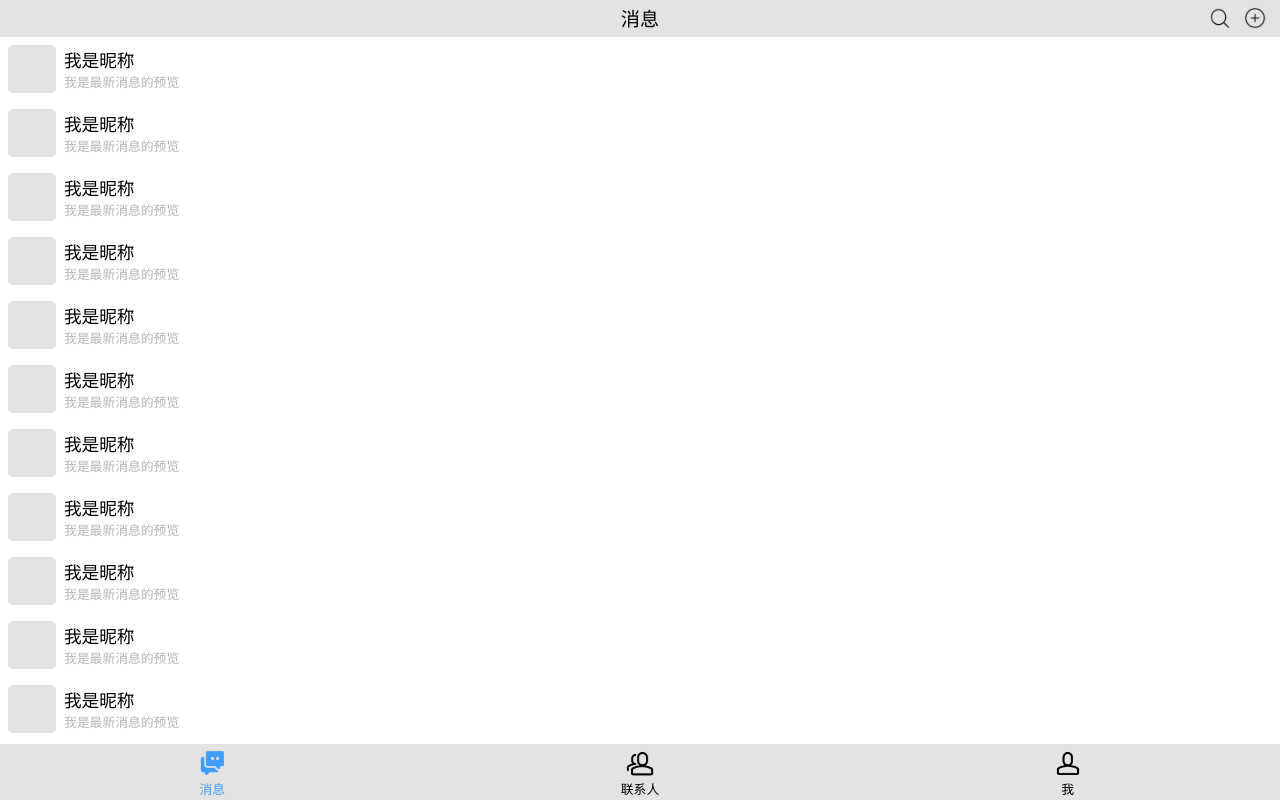
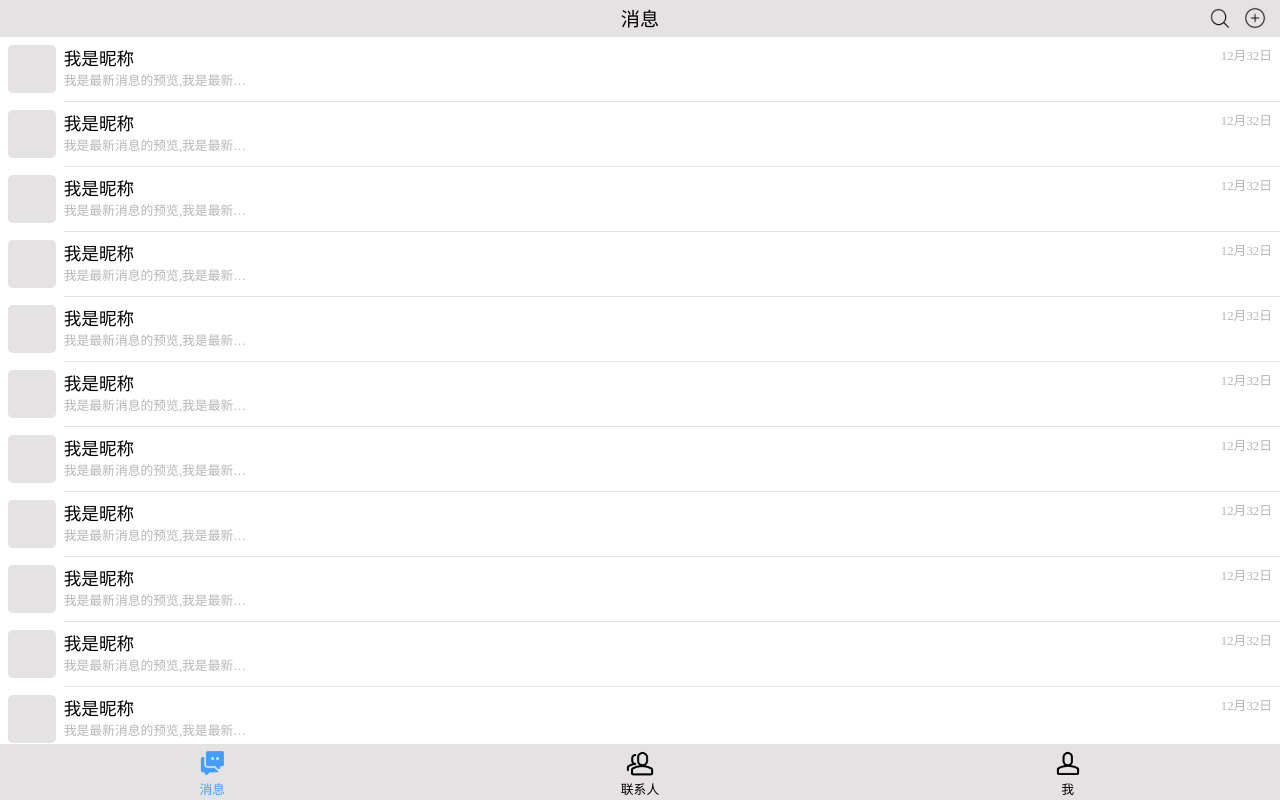
Before and after one commit to WDG321/immediate, a Vue app in the folder immd/: page /index/Message in a window 1280 px wide. Built offline with nearby package versions, Linux system fonts and the light colour scheme; the HTML template or start-up script is replaced by a standard one.

Commit message:
进一步完善了消息页面并修复了此页面的bug

```diff
--- a/immd/index.html
+++ b/immd/index.html
@@ -9,6 +9,9 @@
         margin: 0;
         padding: 0;
       }
+      html{
+        font-size: 16px;
+      }
     </style>
   </head>
   <body>
--- a/immd/src/components/Message.vue
+++ b/immd/src/components/Message.vue
@@ -1,10 +1,15 @@
 <template>
   <el-scrollbar class="elScrollbar" ref="elScrollbar" @scroll="scroll">
-    <div v-for="item in 50" :key="item" class="messageList">
+    <div v-for="item in 20" :key="item" class="messageList">
       <div class="headshot"></div>
-      <div>
-        <div class="username">我是昵称</div>
-        <div class="messagePreview">我是最新消息的预览</div>
+      <div class="box">
+        <div>
+          <div class="username">我是昵称</div>
+          <div class="messagePreview">
+            我是最新消息的预览,我是最新消息的预览,我是最新消息的预览
+          </div>
+        </div>
+        <div class="date">12月32日</div>
       </div>
     </div>
   </el-scrollbar>
@@ -27,6 +32,12 @@ export default {
       //更改滚动条位置
       elScrollbar.value.setScrollTop(scrollDistance.value);
     });
+    onMounted(() => {
+      //document.documentElement.clientHeight为网页可见区域高
+      //92.8的来源是顶部导航与底部导航的高度加起来任何乘以16，16为html的字体大小(px),因为使用了rem来设置高度
+      elScrollbar.value.wrapRef.style.height =
+        document.documentElement.clientHeight - 92.8 + "px";
+    });
     return { elScrollbar, scroll };
   },
 };
@@ -34,9 +45,9 @@ export default {
 
 <style scoped>
 .elScrollbar {
-  height: calc(100vh - 5.8rem);
 }
 .messageList {
+  width: 100%;
   display: flex;
   align-items: center;
 }
@@ -49,9 +60,30 @@ export default {
 }
 .username {
   font-size: 1.1rem;
+  margin-top: 0.5rem;
 }
 .messagePreview {
   font-size: 0.8rem;
   color: rgb(183, 183, 183);
+  width: 12rem;
+  /* 超出部分切除 */
+  overflow: hidden;
+  /* 强制文本不换行 */
+  white-space: nowrap;
+  /* 文本超出部分用省略号替代 */
+  text-overflow: ellipsis;
+}
+.date {
+  font-size: 0.8rem;
+  color: rgb(183, 183, 183);
+  margin-right: 0.5rem;
+  margin-top: 0.5rem;
+}
+.box {
+  display: flex;
+  justify-content: space-between;
+  width: calc(100vw - 3.5rem);
+  border-bottom: 0.4px solid rgba(205, 204, 204, 0.5);
+  height: 4rem;
 }
 </style>
--- a/immd/src/components/TopBar.vue
+++ b/immd/src/components/TopBar.vue
@@ -1,5 +1,5 @@
 <template>
-  <div class="box">
+  <div class="box" ref="box">
     <div class="text">{{ title }}</div>
     <div class="search"></div>
     <div class="addTo"></div>
@@ -7,13 +7,14 @@
 </template>
 
 <script>
-import { inject } from "vue";
+import { ref, inject } from "vue";
 export default {
   name: "TopBar",
   setup() {
     //后代组件有一个 `inject` 选项来开始使用这些数据
     let title = inject("title"); //使用inject函数接收祖先组件使用provide函数传递的数据
-    return { title };
+    const box = ref(null);
+    return { title, box };
   },
 };
 </script>
```
